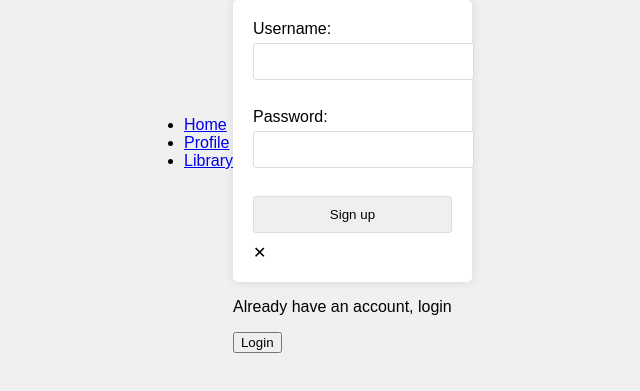
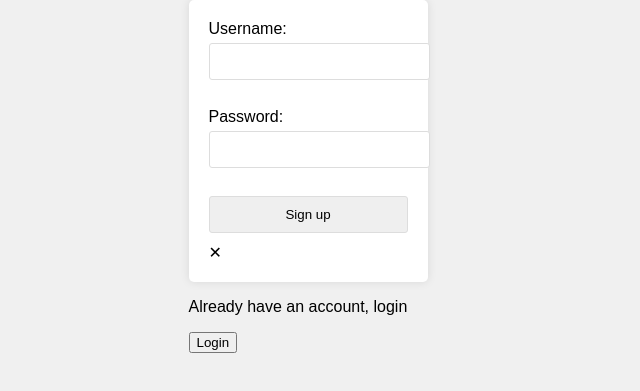
Before and after one commit to Greytiger23/Light, a plain HTML site: page signup.html in a window 1280 px wide. Shown: the part 265-656 px from the top of the page, without its empty margins (332-972 px from the left). Drawn offline with Linux system fonts and the light colour scheme.

Commit message:
Update signup.html
Signup

```diff
--- a/signup.html
+++ b/signup.html
@@ -5,19 +5,10 @@
 	<link rel="stylesheet" href="style.css">
 </head>
 <body>
-<header>
-	<nav>
-		<ul>
-			<li><a href="index.html">Home</a></li>
-			<li><a href="profile.html">Profile</a></li>
-			<li><a href="library.html">Library</a></li>
-		</ul>
-	</nav>
-</header>
 	<main>
 	<section id="home">
 	<h1>Signup!</h1>
-	<form id="signup-form" action="profile.html" method="post">
+	<form id="signup-form" action="profile.html">
 		<label for="username">Username:</label>
 		<input type="text" id="username" name="username"><br><br>
 		<label for="password">Password:</label>
```
